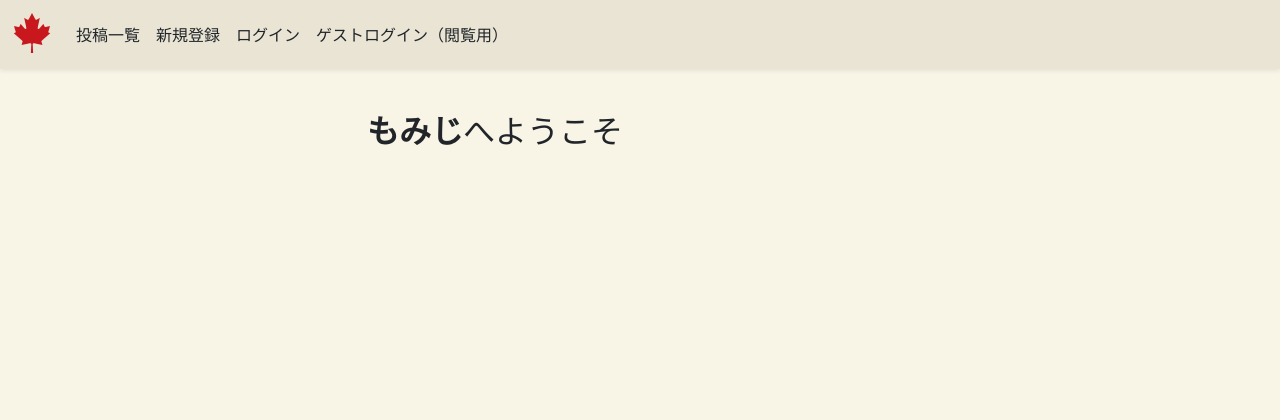
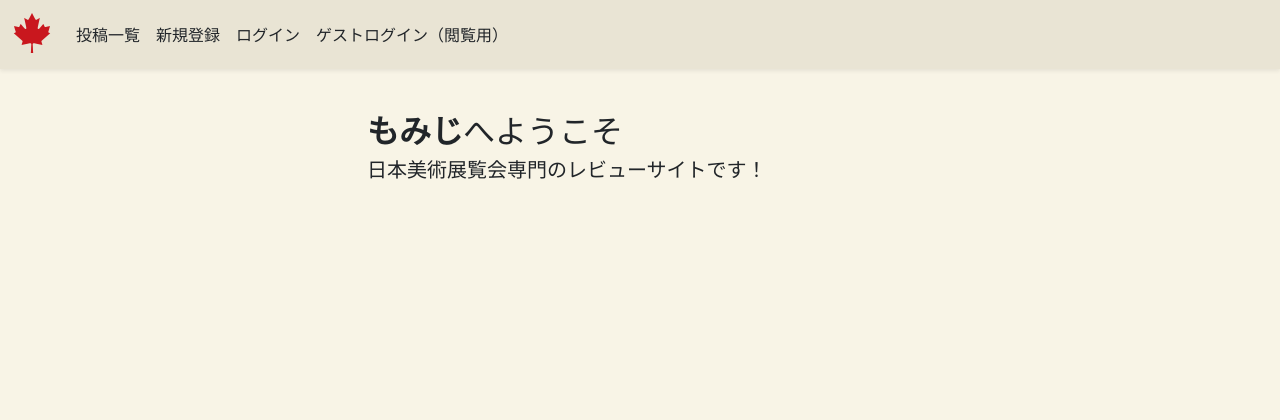
Before and after one commit to ririnanaa/momiji, a Rails app: page / in a window 1280 px wide. Shown: the top 420 px of the page. Run offline with Rails 7, Linux system fonts and the light colour scheme; style sheets or scripts are compiled from the project's sources; some libraries are stand-ins or nearby versions.

Commit message:
実装フェーズ1完了

```diff
--- a/app/views/public/homes/top.html.erb
+++ b/app/views/public/homes/top.html.erb
@@ -2,6 +2,7 @@
   <div class="row">
     <div class="col-md-6 col-sm-12 mx-2 mx-sm-auto">
       <h2 class="p-3" style="color: #3a5b52;"><h2><strong>もみじ</strong>へようこそ</h2>
+      <h5>日本美術展覧会専門のレビューサイトです！</h5>
     </div>
   </div>
 </div>
```
